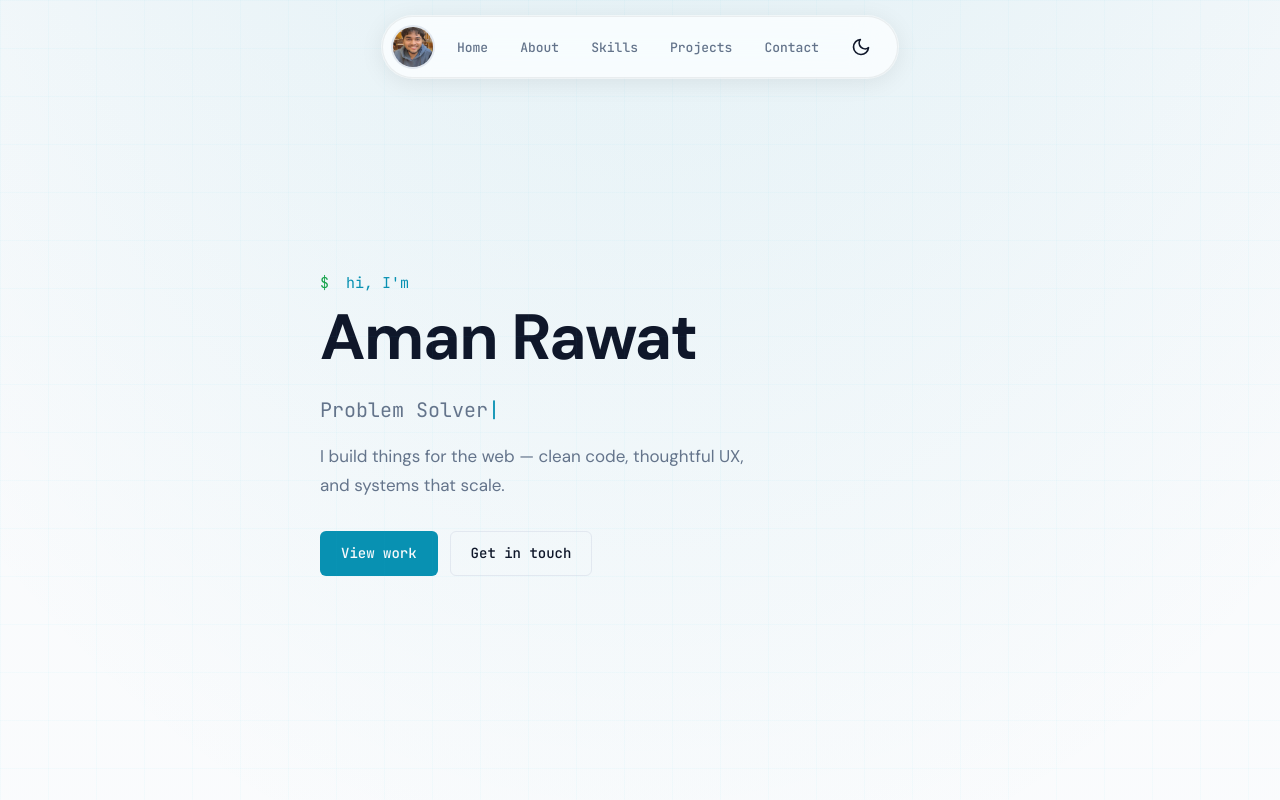
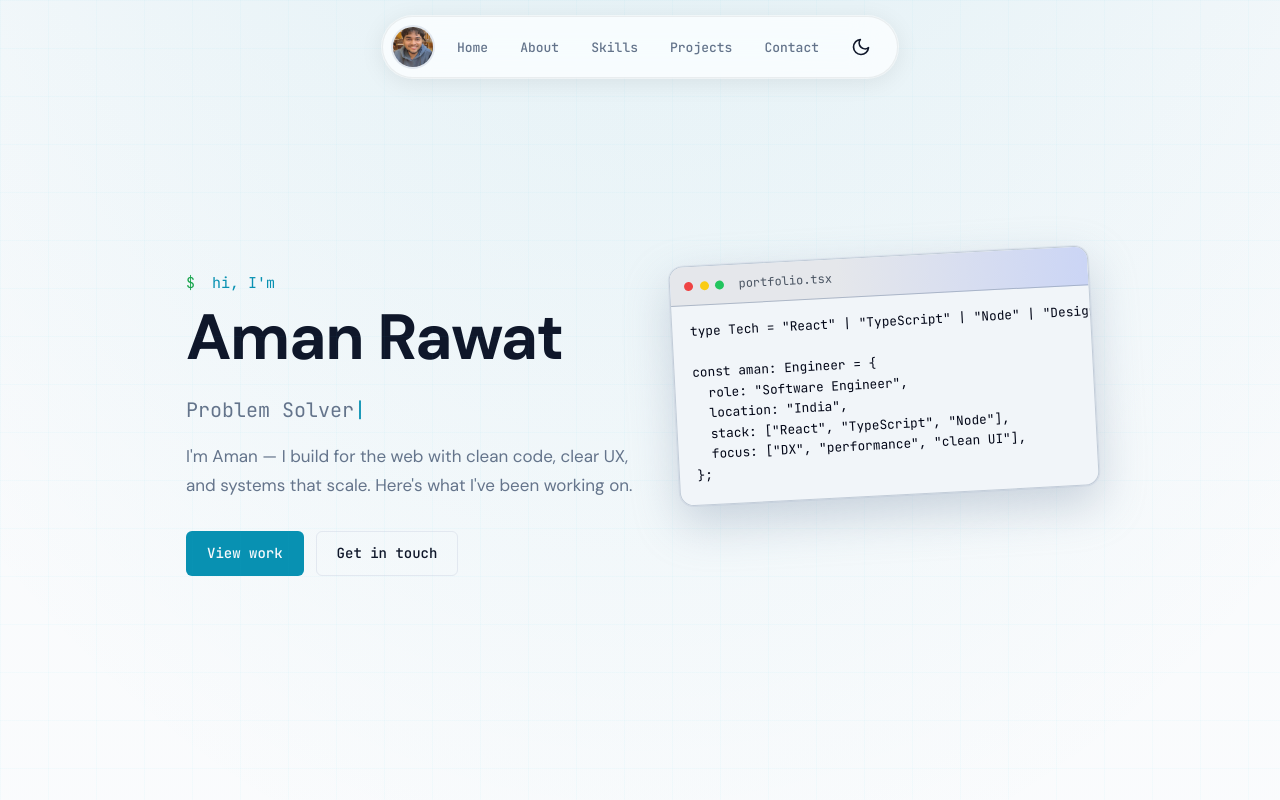
Before and after one commit to aman-git-r/amanrwt, a React (Vite) app: page / in a window 1280 px wide. Shown: the top 800 px of the page. Built offline with nearby package versions, Linux system fonts and the light colour scheme.

Commit message:
feat: restructure Hero component layout and enhance styling for code display

```diff
--- a/src/components/Hero.css
+++ b/src/components/Hero.css
@@ -1,9 +1,40 @@
 .hero {
   position: relative;
   min-height: 100vh;
+  padding: 6rem 1.5rem 4rem;
+}
+
+.hero-layout {
+  max-width: 1040px;
+  margin: 0 auto;
   display: flex;
-  align-items: center;
-  padding: 6rem 1.5rem 4rem;
+  flex-direction: column;
+  gap: 2.5rem;
+  align-items: flex-start;
+}
+
+.hero-code-wrapper {
+  width: 100%;
+  max-width: 420px;
+  align-self: center;
+  perspective: 1200px;
+}
+
+@media (min-width: 768px) {
+  .hero {
+    display: flex;
+    align-items: center;
+  }
+
+  .hero-layout {
+    flex-direction: row;
+    align-items: center;
+    justify-content: space-between;
+  }
+
+  .hero-code-wrapper {
+    align-self: stretch;
+  }
 }
 
 .hero-content {
@@ -86,3 +117,86 @@
   border-color: var(--accent);
   color: var(--accent);
 }
+
+.hero-code-window {
+  border-radius: 14px;
+  background: rgba(15, 23, 42, 0.96);
+  border: 1px solid rgba(148, 163, 184, 0.35);
+  box-shadow:
+    0 18px 45px rgba(15, 23, 42, 0.75),
+    0 0 0 1px rgba(15, 23, 42, 0.9);
+  overflow: hidden;
+  transform: rotate(-3deg);
+  transition: transform 0.3s ease, box-shadow 0.3s ease;
+}
+
+[data-theme="light"] .hero-code-window {
+  background: rgba(241, 245, 249, 0.98);
+  border-color: rgba(148, 163, 184, 0.5);
+  box-shadow:
+    0 18px 45px rgba(148, 163, 184, 0.45),
+    0 0 0 1px rgba(226, 232, 240, 0.8);
+}
+
+.hero-code-window:hover {
+  transform: rotate(-1deg) translateY(-4px);
+  box-shadow:
+    0 22px 55px rgba(15, 23, 42, 0.85),
+    0 0 0 1px rgba(34, 211, 238, 0.4);
+}
+
+.hero-code-header {
+  display: flex;
+  align-items: center;
+  gap: 0.4rem;
+  padding: 0.6rem 0.9rem;
+  background: linear-gradient(90deg, #020617, #020617 40%, #0b1120);
+  border-bottom: 1px solid rgba(15, 23, 42, 0.9);
+}
+
+[data-theme="light"] .hero-code-header {
+  background: linear-gradient(90deg, #e5e7eb, #e5e7eb 40%, #cbd5f5);
+  border-bottom-color: rgba(148, 163, 184, 0.7);
+}
+
+.hero-code-dot {
+  width: 9px;
+  height: 9px;
+  border-radius: 999px;
+}
+
+.hero-code-dot-red {
+  background: #ef4444;
+}
+
+.hero-code-dot-yellow {
+  background: #facc15;
+}
+
+.hero-code-dot-green {
+  background: #22c55e;
+}
+
+.hero-code-title {
+  margin-left: 0.5rem;
+  font-family: var(--font-mono);
+  font-size: 0.75rem;
+  color: #9ca3af;
+}
+
+[data-theme="light"] .hero-code-title {
+  color: #4b5563;
+}
+
+.hero-code-body {
+  margin: 0;
+  padding: 1rem 1.1rem 1.2rem;
+  font-family: var(--font-mono);
+  font-size: 0.8rem;
+  color: #e5e7eb;
+  white-space: pre;
+}
+
+[data-theme="light"] .hero-code-body {
+  color: #020617;
+}
--- a/src/components/Hero.tsx
+++ b/src/components/Hero.tsx
@@ -36,6 +36,7 @@ export function Hero() {
   return (
     <section id="hero" className="hero">
       <div className="hero-grid" aria-hidden="true" />
+      <div className="hero-layout">
         <div className="hero-content">
           <p className="hero-greeting">
             <span className="hero-prompt">$</span> hi, I'm
@@ -45,8 +46,8 @@ export function Hero() {
             <span className="cursor-blink">{displayText}</span>
           </p>
           <p className="hero-bio">
-          I build things for the web — clean code, thoughtful UX, and systems
-          that scale.
+            I'm Aman — I build for the web with clean code, clear UX, and
+            systems that scale. Here's what I've been working on.
           </p>
           <div className="hero-cta">
             <a href="#projects" className="btn btn-primary">
@@ -57,6 +58,28 @@ export function Hero() {
             </a>
           </div>
         </div>
+
+        <div className="hero-code-wrapper" aria-hidden="true">
+          <div className="hero-code-window">
+            <div className="hero-code-header">
+              <span className="hero-code-dot hero-code-dot-red" />
+              <span className="hero-code-dot hero-code-dot-yellow" />
+              <span className="hero-code-dot hero-code-dot-green" />
+              <span className="hero-code-title">portfolio.tsx</span>
+            </div>
+            <pre className="hero-code-body">
+{`type Tech = "React" | "TypeScript" | "Node" | "Design";
+
+const aman: Engineer = {
+  role: "Software Engineer",
+  location: "India",
+  stack: ["React", "TypeScript", "Node"],
+  focus: ["DX", "performance", "clean UI"],
+};`}
+            </pre>
+          </div>
+        </div>
+      </div>
     </section>
   );
 }
--- a/src/components/Projects.tsx
+++ b/src/components/Projects.tsx
@@ -3,26 +3,24 @@ import "./Projects.css";
 const PROJECTS = [
   {
     title: "cy5.io",
-    description:
-      "A full-stack app for X — built with React, Node, and PostgreSQL. Handles auth, real-time updates, and deployment on Vercel.",
-    tech: ["WordPress", "CSS", "HTML", "JavaScript"],
+    description: "A website for cy5.io built with WordPress, CSS, HTML, and JavaScript",
+    tech: ["WordPress", "CSS", "HTML", "JavaScript", "Elementor"],
     href: "https://cy5.io",
     repo: "",
     image: "/projects/cy5.png",
   },
   {
     title: "oceanhugs.in",
-    description:
-      "CLI tool and dashboard for automating Y. TypeScript, REST API, and simple UI for non-technical users.",
-    tech: ["TypeScript", "React", "Vite"],
+    description: "A website for oceanhugs.in built with HTML, CSS, JavaScript, React, SASS, Vite, and REST API",
+    tech: ["HTML", "CSS", "JavaScript", "React", "SASS",],
     href: "https://oceanhugs.in",
     repo: "",
     image: "/projects/oceanhugs.png",
   },
   {
     title: "luxuryliving.in",
-    description: "A website for a luxury living company",
-    tech: ["React", "TypeScript", "Tailwind", "Vite", "REST API"],
+    description: "A website for a luxury living company built with HTML, CSS, JavaScript, React, SASS, Vite, and REST API",
+    tech: ["HTML", "CSS", "JavaScript", "React", "SASS", "Vite", "REST API"],
     href: "https://www.luxuryliving.in",
     repo: "",
     image: "/projects/luxuryliving.png",
```
Lines whose indentation alone changed are shown as unchanged.
